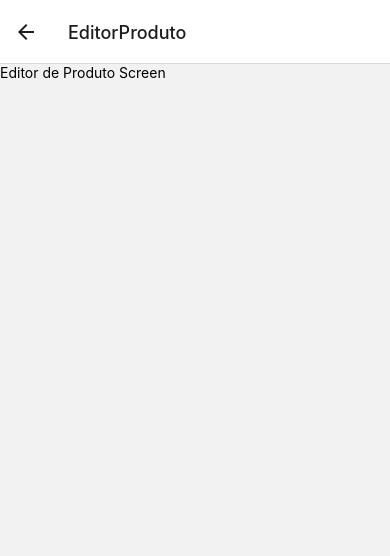
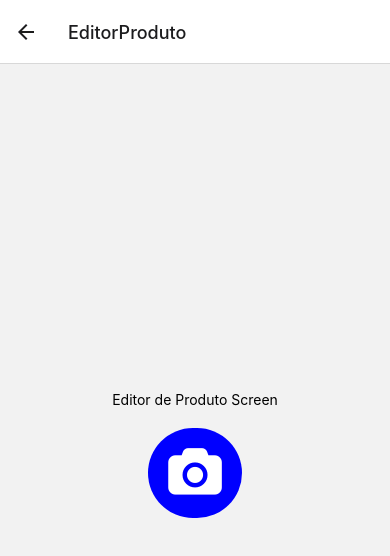
Before and after one commit to lucascarvalholopes/mobile, a React Native app in the folder MediStock/: screen /EditorProduto in a window 390 px wide. Shown: the top 556 px of the page. Built offline with nearby package versions, Linux system fonts and the light colour scheme.

Commit message:
atualização

```diff
--- a/MediStock/package.json
+++ b/MediStock/package.json
@@ -14,6 +14,7 @@
     "@react-navigation/native-stack": "^6.9.14",
     "expo": "~49.0.11",
     "expo-av": "~13.4.1",
+    "expo-camera": "^13.6.0",
     "expo-splash-screen": "~0.20.5",
     "expo-status-bar": "~1.6.0",
     "react": "18.2.0",
@@ -21,6 +22,7 @@
     "react-native": "0.72.5",
     "react-native-safe-area-context": "4.6.3",
     "react-native-screens": "~3.22.0",
+    "react-native-vector-icons": "^10.0.0",
     "react-native-web": "~0.19.6",
     "undefined": "Cexpo/webpack-config@/19.0.0"
   },
--- a/MediStock/screens/EditorProdutoScreen.js
+++ b/MediStock/screens/EditorProdutoScreen.js
@@ -1,13 +1,36 @@
-// src/screens/EditorProdutoScreen.js
 import React from 'react';
-import { View, Text } from 'react-native';
+import { View, Text, TouchableOpacity, StyleSheet } from 'react-native';
+import Icon from 'react-native-vector-icons/FontAwesome';
 
 function EditorProdutoScreen() {
+  const handleCameraPress = () => {
+    // Implemente a lógica para abrir a câmera aqui
+    // Por exemplo, você pode usar a biblioteca react-native-camera
+    // e navegar para a tela da câmera
+  };
+
   return (
-    <View>
+    <View style={styles.container}>
       <Text>Editor de Produto Screen</Text>
+      <TouchableOpacity onPress={handleCameraPress} style={styles.cameraButton}>
+        <Icon name="camera" size={50} color="white" />
+      </TouchableOpacity>
     </View>
   );
 }
 
+const styles = StyleSheet.create({
+  container: {
+    flex: 1,
+    justifyContent: 'center',
+    alignItems: 'center',
+  },
+  cameraButton: {
+    backgroundColor: 'blue',
+    padding: 20,
+    borderRadius: 50,
+    marginTop: 20,
+  },
+});
+
 export default EditorProdutoScreen;
--- a/MediStock/screens/HomeScreen.js
+++ b/MediStock/screens/HomeScreen.js
@@ -14,7 +14,7 @@ function HomeScreen({ navigation }) {
           style={styles.itemContainer}
           onPress={() => navigation.navigate('Estoque')}
         >
-          <View style={[styles.square, styles.greenBackground]}>
+          <View style={[styles.square, styles.darkGreenBackground]}>
             <Ionicons name="cube" size={64} color="white" />
             <Text style={styles.itemText}>Estoque de Medicamentos</Text>
           </View>
@@ -34,7 +34,7 @@ function HomeScreen({ navigation }) {
           style={styles.itemContainer}
           onPress={() => navigation.navigate('Pedido')}
         >
-          <View style={[styles.square, styles.greenBackground]}>
+          <View style={[styles.square, styles.darkGreenBackground]}>
             <Text style={styles.itemText}>Pedido</Text>
             <Ionicons name="cart" size={64} color="white" />
           </View>
@@ -82,8 +82,8 @@ const styles = StyleSheet.create({
     justifyContent: 'center',
     alignItems: 'center',
   },
-  greenBackground: {
-    backgroundColor: 'lime',
+  darkGreenBackground: {
+    backgroundColor: 'darkgreen',
   },
   blueBackground: {
     backgroundColor: 'blue',
```
Also changed, not shown: 1 other file (tests, documents, lock files or other folders).
